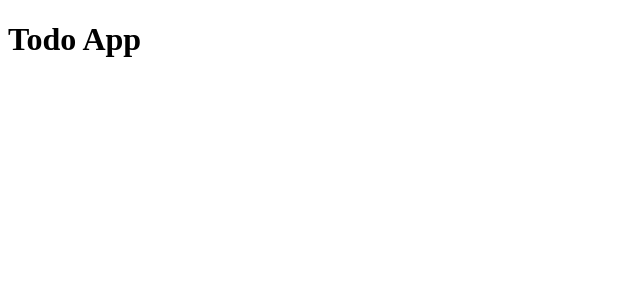
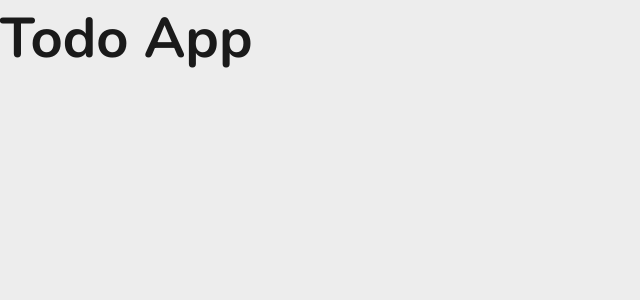
Before and after one commit to IgorMokhov/todo-app, a React (Vite) app: page / in a window 1280 px wide. Shown: the top 300 px of the page, without its empty margins (0-640 px from the left). Built offline with nearby package versions, Linux system fonts and the light colour scheme.

Commit message:
feat: added initial styles and variables

```diff
--- a/src/index.css
+++ b/src/index.css
@@ -0,0 +1,29 @@
+@import url('https://fonts.googleapis.com/css2?family=Nunito:ital,wght@0,200..1000;1,200..1000&display=swap');
+
+:root {
+  /* color */
+  --background-color: #ededed;
+  --secondary-color: #ffffff;
+  --text-primary: #1a1a1a;
+  --text-secondary: #e0e0e0;
+  --accent-color: #ae8888;
+
+  /* fonts */
+  --font-sm: 18px;
+  --font-md: 28px;
+  --font-lg: 100px;
+}
+
+* {
+  box-sizing: border-box;
+  padding: 0;
+  margin: 0;
+}
+
+body {
+  background-color: var(--background-color);
+  color: var(--text-primary);
+  font-family: 'Nunito', 'serif';
+  font-weight: 300;
+  font-size: var(--font-md);
+}
```
